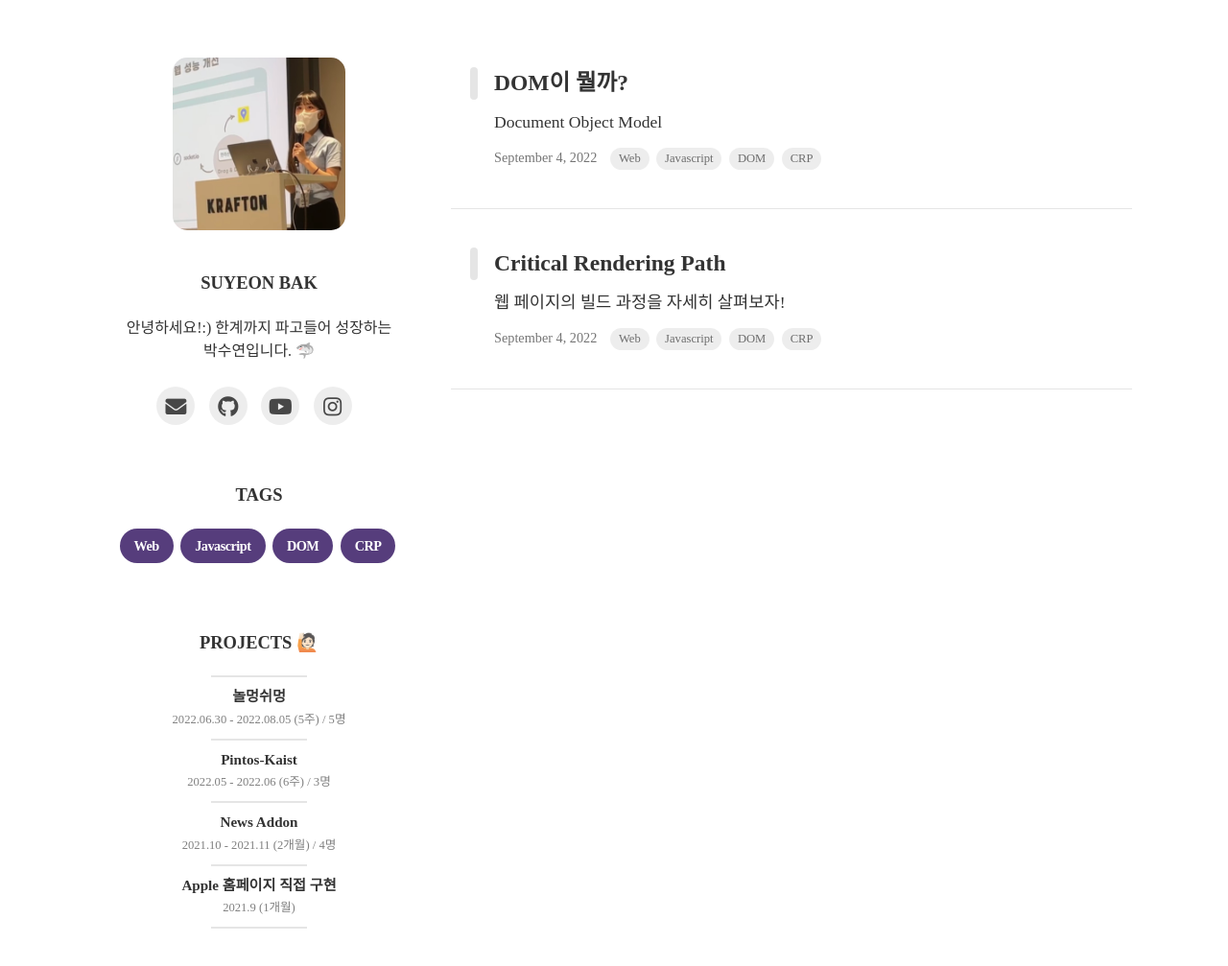
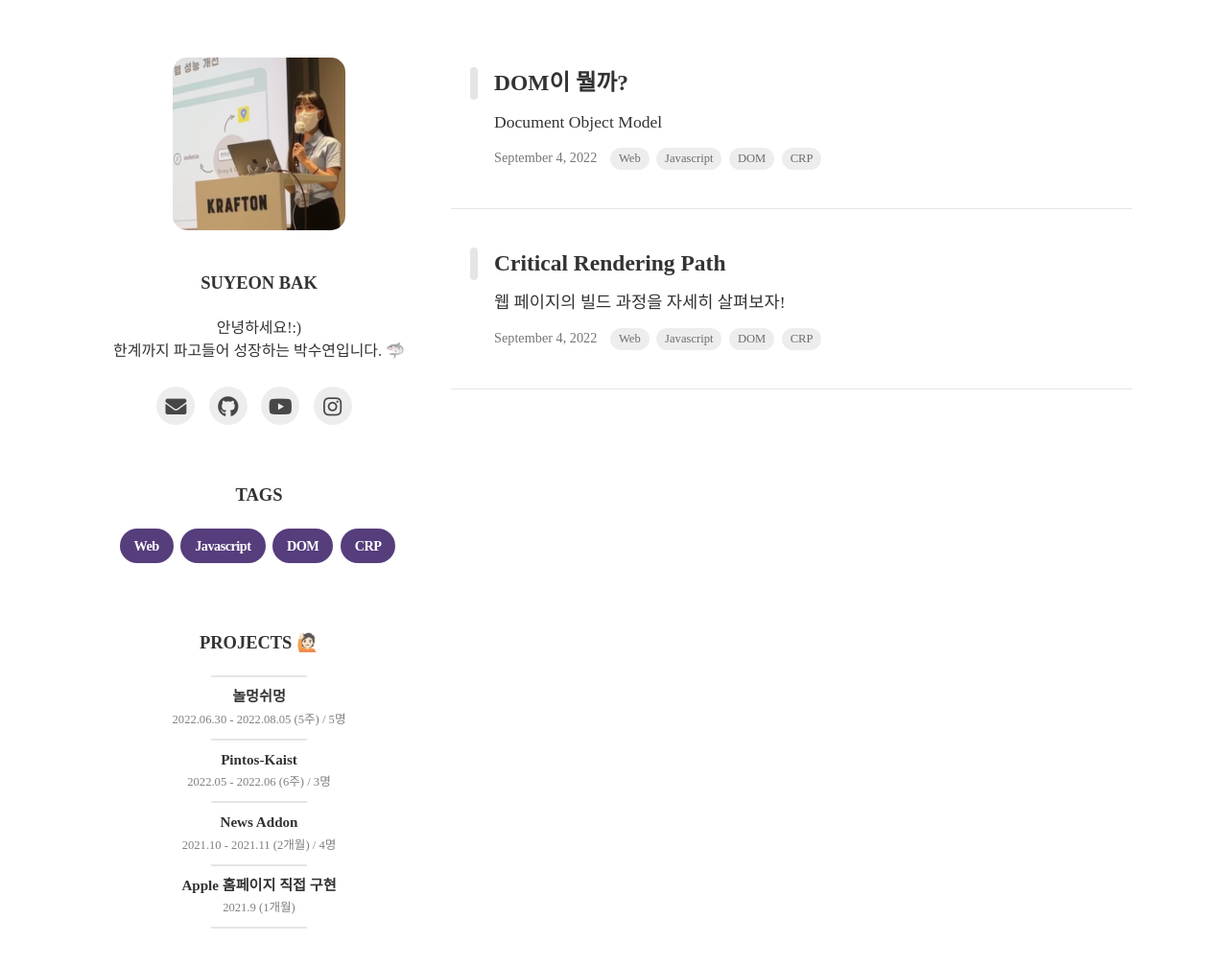
Before and after one commit to Suyeon-B/Suyeon-B.github.io, a Jekyll site: the page built from index.html, in a window 1280 px wide. Shown: the whole page at 96% size. Built offline with Jekyll 4.4.1, drawn with Linux system fonts in a browser that asks for light colours; nearby versions of some CDN libraries; some web fonts are replaced; the list of posts is cut into pages by our own code.

Commit message:
transition & profile 수정

```diff
--- a/_config.yml
+++ b/_config.yml
@@ -11,7 +11,7 @@
   profile:
     image: assets/img/me.jpg
     username: Suyeon Bak
-    description: 안녕하세요!:) 한계까지 파고들어 성장하는 박수연입니다. 🦈
+    description: 안녕하세요!:) <br>한계까지 파고들어 성장하는 박수연입니다. 🦈
     experience:
       - start: 2020-09
         end: 2021-08
--- a/_sass/base/_global.scss
+++ b/_sass/base/_global.scss
@@ -194,6 +194,7 @@
 a:hover {
   text-decoration: none;
   color: $text;
+  cursor: pointer;
 }
 .container {
   padding-top: 30px;
@@ -281,7 +282,8 @@
 a,
 highlighter-rouge,
 tag,
-i {
+i,
+span {
   transition-property: background-color, color;
   transition-duration: 0.5s, 0.5s;
 }
```
